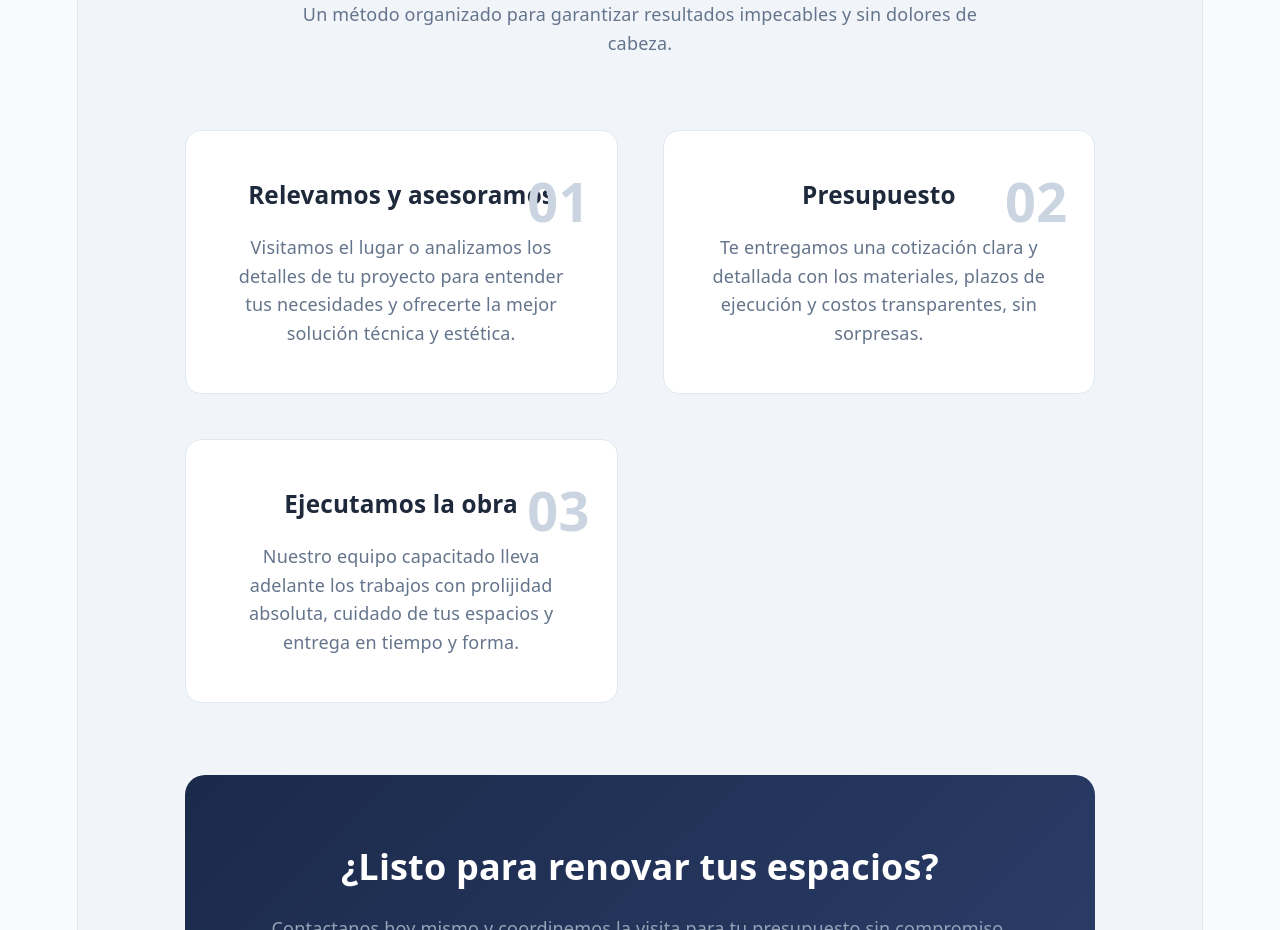
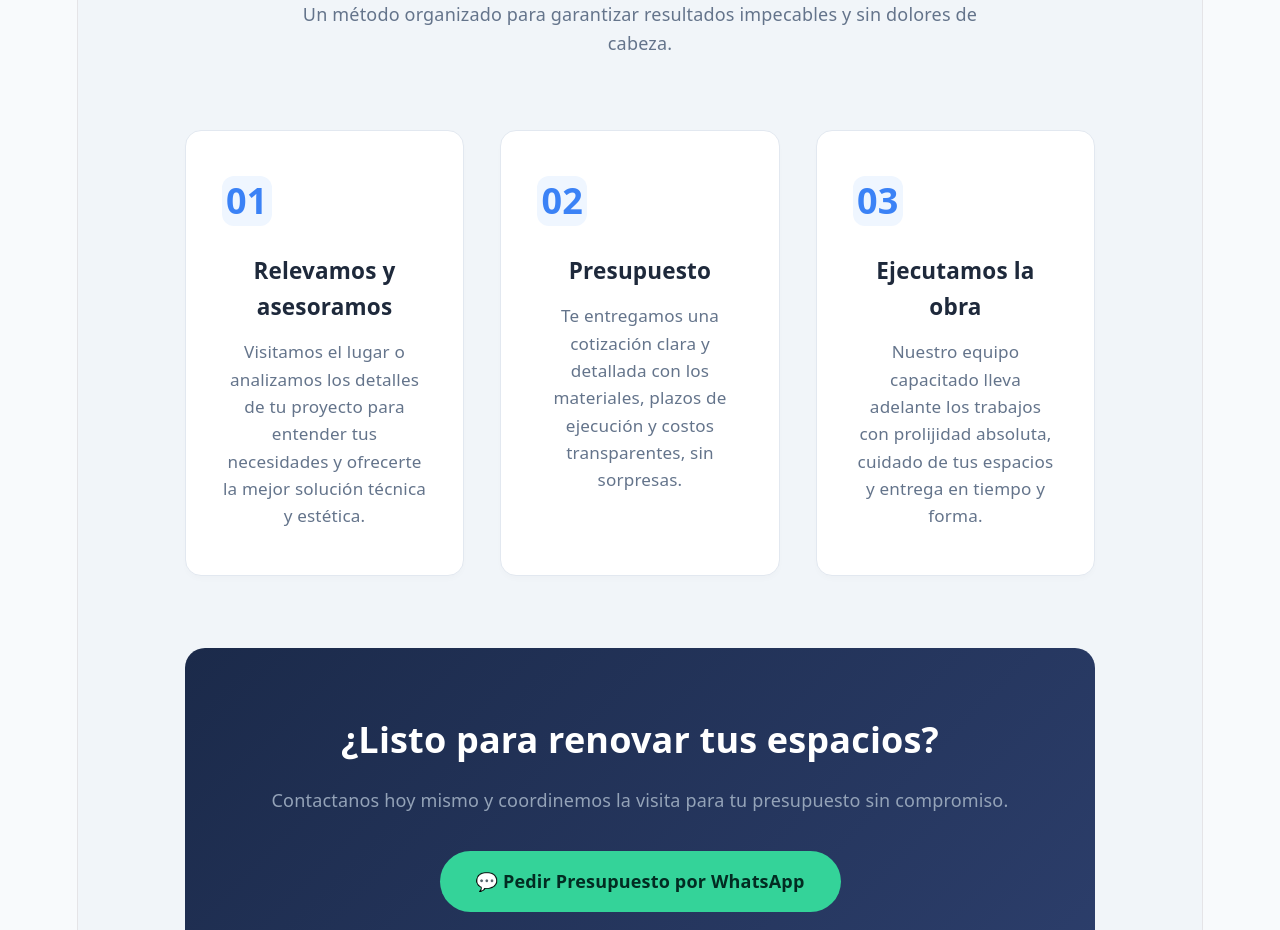
Before and after one commit to mmateodiaz/FP-Pintura, a React (Vite) app: page / in a window 1280 px wide. Shown: the part 3740-4670 px from the top of the page. Built offline with nearby package versions, Linux system fonts and the light colour scheme.

Commit message:
Arreglando problemas de superposicion

```diff
--- a/src/App.css
+++ b/src/App.css
@@ -1,3 +1,4 @@
+/* Reset y Estilos Generales */
 * {
   margin: 0;
   padding: 0;
@@ -11,6 +12,7 @@ body {
   line-height: 1.6;
 }
 
+/* Navbar */
 .navbar {
   position: fixed;
   top: 0;
@@ -75,6 +77,7 @@ body {
   gap: 0.5rem;
 }
 
+/* Hero Section */
 .hero {
   position: relative;
   background: linear-gradient(rgba(27, 42, 74, 0.92), rgba(15, 23, 42, 0.95)), url('https://images.unsplash.com/photo-1589939705384-5185137a7f0f?q=80&w=1600&auto=format&fit=crop') center/cover no-repeat;
@@ -273,6 +276,7 @@ section {
   font-size: 0.9rem;
 }
 
+/* Sección Pasos de Trabajo (Corregida: 3 columnas prolijas y número arriba) */
 .steps-section {
   background-color: #f1f5f9;
   max-width: 100%;
@@ -282,8 +286,8 @@ section {
 
 .steps-grid {
   display: grid;
-  grid-template-columns: repeat(auto-fit, minmax(300px, 1fr));
-  gap: 2.5rem;
+  grid-template-columns: repeat(3, 1fr); /* 3 columnas exactas lado a lado */
+  gap: 2rem;
   margin-bottom: 4rem;
   max-width: 1200px;
   margin-left: auto;
@@ -293,28 +297,36 @@ section {
 .step-card {
   background-color: #ffffff;
   border: 1px solid #e2e8f0;
-  padding: 2.5rem;
+  padding: 2.5rem 2rem;
   border-radius: 16px;
   position: relative;
+  box-shadow: 0 4px 6px -1px rgba(0, 0, 0, 0.02);
 }
 
 .step-number {
-  font-size: 3rem;
+  font-size: 2rem;
   font-weight: 900;
-  color: #cbd5e1;
-  position: absolute;
-  top: 1.5rem;
-  right: 1.5rem;
+  color: #3b82f6;
+  background-color: #eff6ff;
+  width: 50px;
+  height: 50px;
+  display: flex;
+  align-items: center;
+  justify-content: center;
+  border-radius: 12px;
+  margin-bottom: 1.5rem; /* Puesto arriba para evitar superposiciones */
 }
 
 .step-card h3 {
-  font-size: 1.35rem;
+  font-size: 1.25rem;
   color: #1e293b;
-  margin-bottom: 1rem;
+  margin-bottom: 0.75rem;
+  font-weight: 700;
 }
 
 .step-card p {
   color: #64748b;
+  font-size: 0.95rem;
 }
 
 .steps-cta {
@@ -372,6 +384,12 @@ footer {
   z-index: 1000;
 }
 
+@media (max-width: 900px) {
+  .steps-grid {
+    grid-template-columns: 1fr; /* En celulares se apilan uno abajo del otro ordenados */
+  }
+}
+
 @media (max-width: 768px) {
   .services-grid {
     grid-template-columns: 1fr;
--- a/src/App.jsx
+++ b/src/App.jsx
@@ -146,8 +146,8 @@ function App() {
 
           <div className="steps-grid">
             <div className="step-card">
-              <span className="step-number">01</span>
-              <h3>Relevamos y asesoramos</h3>
+              <span className="step-number"> 01 </span>
+              <h3>Relevamos y asesoramos </h3>
               <p>Visitamos el lugar o analizamos los detalles de tu proyecto para entender tus necesidades y ofrecerte la mejor solución técnica y estética.</p>
             </div>
 
```
